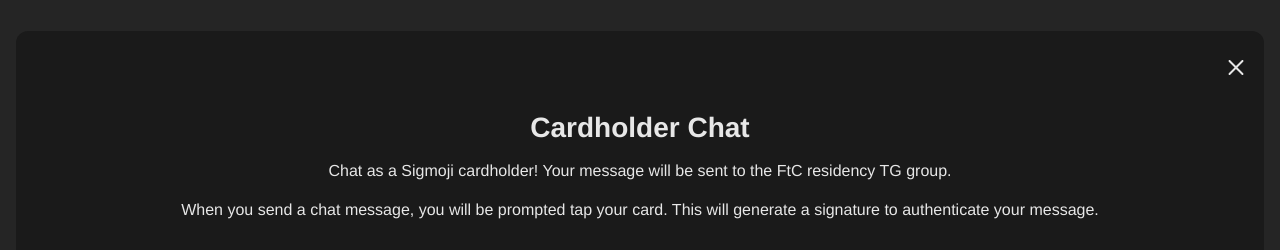
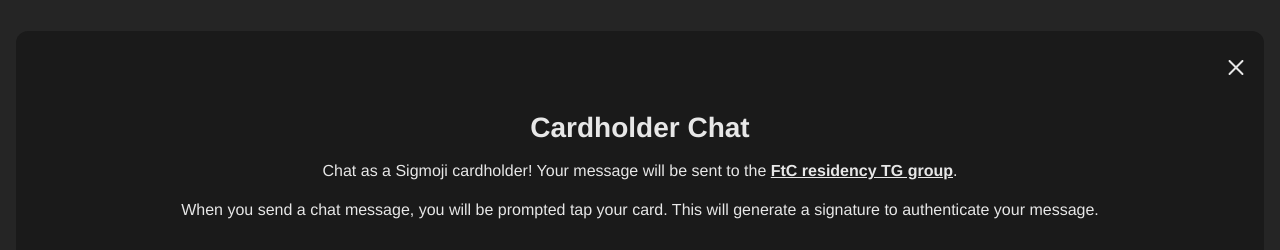
Before and after one commit to cursive-team/nfctap.xyz, a Next.js app: page /cardholder in a window 1280 px wide. Shown: the part 105-355 px from the top of the page. Built offline with nearby package versions, Linux system fonts and the light colour scheme.

Commit message:
added TG link

```diff
--- a/components/modals/AnonChatModal.tsx
+++ b/components/modals/AnonChatModal.tsx
@@ -117,8 +117,13 @@
         <>
           <span>
             Chat pseudonymously with other Sigmoji holders! You must have a
-            Sigmoji to use this chat. Your message will be sent to the FtC
-            residency TG group.
+            Sigmoji to use this chat. Your message will be sent to the{" "}
+            <a href="https://t.me/c/1963446787/1414">
+              <b>
+                <u>FtC residency TG group</u>
+              </b>
+            </a>
+            .
           </span>
         </>
       }
--- a/components/modals/CardholderModal.tsx
+++ b/components/modals/CardholderModal.tsx
@@ -82,8 +82,13 @@
       description={
         <>
           <span>
-            Chat as a Sigmoji cardholder! Your message will be sent to the FtC
-            residency TG group.
+            Chat as a Sigmoji cardholder! Your message will be sent to the{" "}
+            <a href="https://t.me/c/1963446787/1414">
+              <b>
+                <u>FtC residency TG group</u>
+              </b>
+            </a>
+            .
           </span>
           <span>
             When you send a chat message, you will be prompted tap your card.
--- a/components/modals/ChatModal.tsx
+++ b/components/modals/ChatModal.tsx
@@ -138,7 +138,19 @@
   return (
     <Modal
       title="Collector Chat"
-      description="Chat as a collector of Sigmojis! Your message will be sent to the FtC residency TG group."
+      description={
+        <>
+          <span>
+            Chat as a collector of Sigmojis! Your message will be sent to the{" "}
+            <a href="https://t.me/c/1963446787/1414">
+              <b>
+                <u>FtC residency TG group</u>
+              </b>
+            </a>
+            .
+          </span>
+        </>
+      }
     >
       <div className="flex flex-col items-center self-stretch text-center gap-4 p-2">
         {selectedSigmoji && (
```
